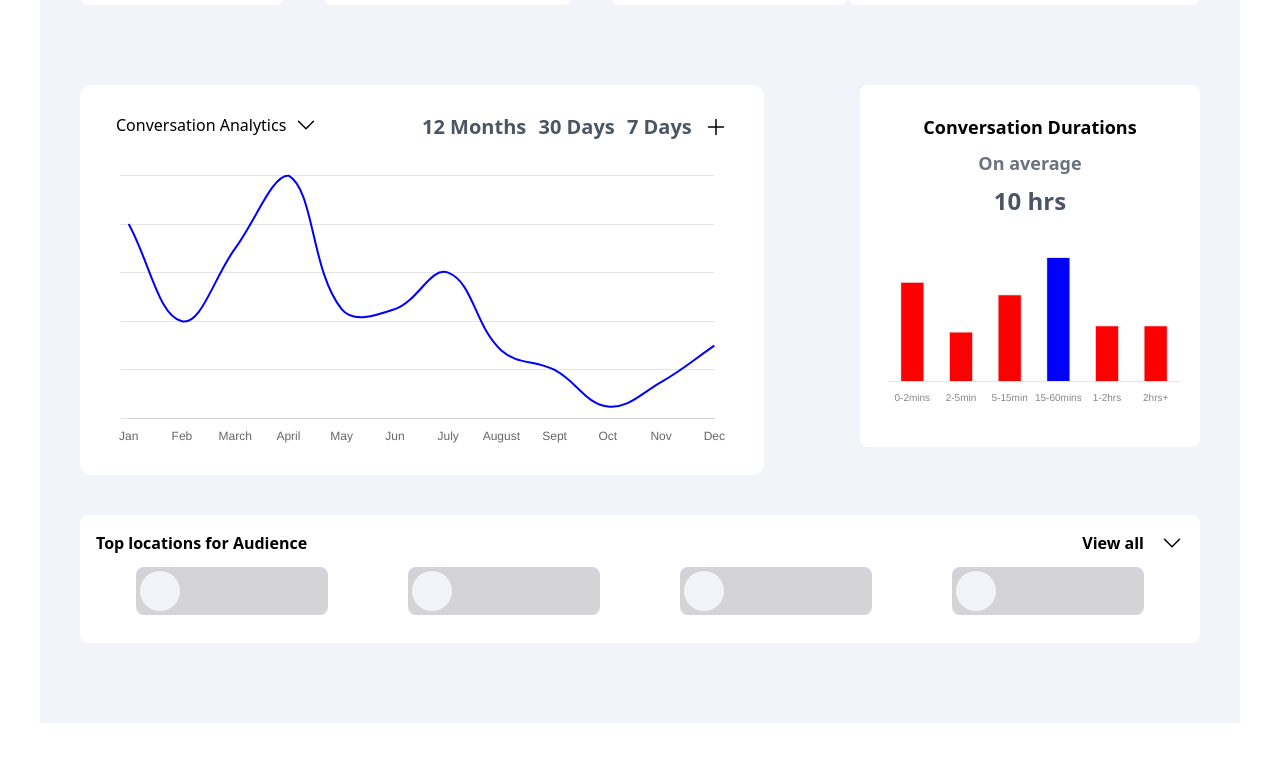
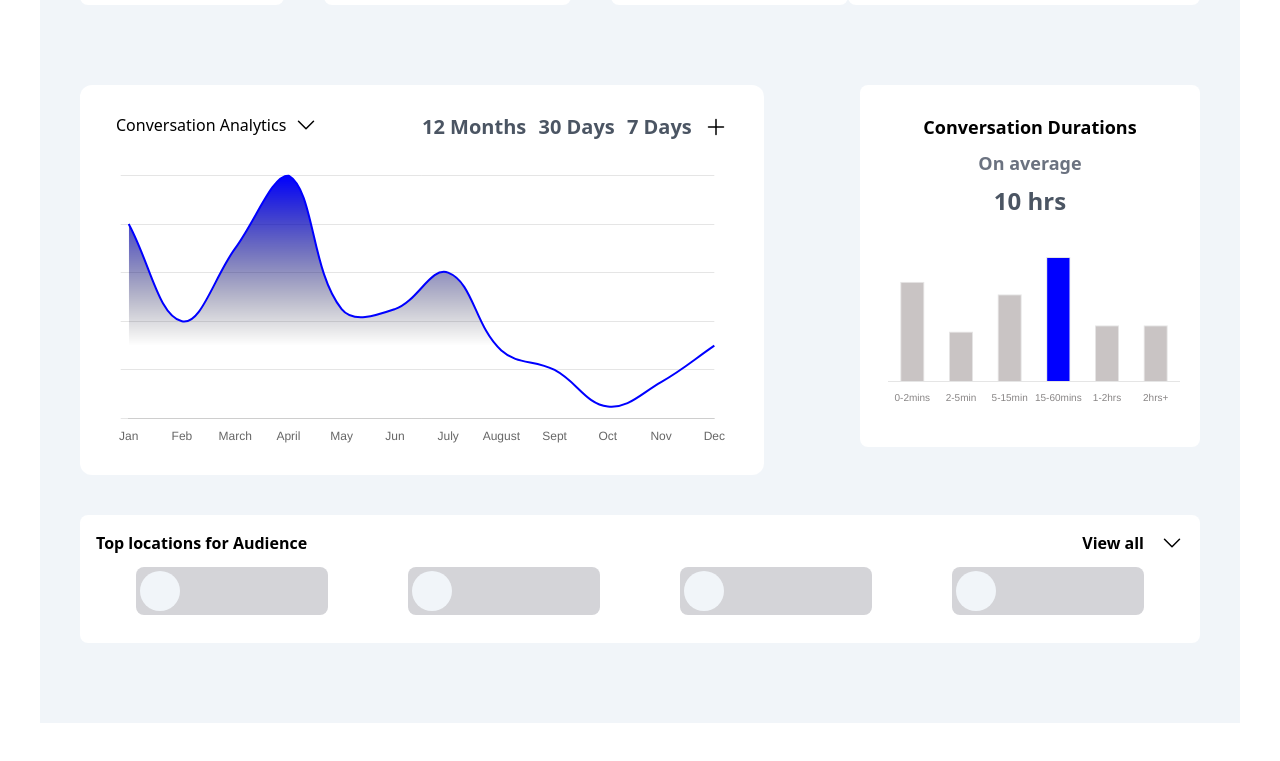
Before and after one commit to Ikendu/linegraph, a React (Vite) app: page / in a window 1280 px wide. Shown: the part 1638-2399 px from the top of the page. Built offline with nearby package versions, Linux system fonts and the light colour scheme.

Commit message:
dynamic height graph

```diff
--- a/src/App.css
+++ b/src/App.css
@@ -20,5 +20,6 @@
   width: 50%;
 }
 .checkers {
-  color: #888585;
+  color: #c9c4c4;
+  color: transparent
 }
--- a/src/components/AnalyticPage.jsx
+++ b/src/components/AnalyticPage.jsx
@@ -11,9 +11,22 @@ const AnalyticPage = () => {
       {
         label: 'Users Gained ',
         data: Data2.map((data) => data.visitors),
-        backgroundColor: ['white', 'white', 'white', 'white', 'white'],
+        //backgroundColor: ['blue', 'transparent'],
+        backgroundColor: (context) => {
+          const bgColor = [`blue`, `blue`, `transparent`]
+          if (!context.chart.chartArea) return
+          const {
+            ctx,
+            chartArea: { top, bottom },
+          } = context.chart
+          const bgGradient = ctx.createLinearGradient(0, top, 0, bottom)
+          bgGradient.addColorStop(0, bgColor[0])
+          bgGradient.addColorStop(0.7, bgColor[2])
+          return bgGradient
+        },
         borderColor: 'blue',
         borderWidth: 2,
+        fill: true,
       },
     ],
   })
@@ -27,7 +40,7 @@ const AnalyticPage = () => {
 
   DataBar.map((data) => {
     if (data.visitors === bigData) highColor.push(`blue`)
-    else highColor.push(`red`)
+    else highColor.push(`#c9c4c4`)
   })
 
   const [chartData2] = useState({
@@ -38,14 +51,7 @@ const AnalyticPage = () => {
         data: DataBar.map((data) => data.visitors),
 
         backgroundColor: highColor,
-        // backgroundColor: () => {
-        //   const newData = DataBar.find((data) => data.visitors === bigData)
-        //   console.log(bigData)
-        //   if (newData) return [`black`]
-        //   else return [`gray`]
-        // },
 
-        //borderColor: 'blue',
         borderWidth: 1,
       },
     ],
--- a/src/components/Dashboard.jsx
+++ b/src/components/Dashboard.jsx
@@ -16,7 +16,7 @@ const Dashboard = () => {
       {
         label: 'Users Gained ',
         data: Data.map((data) => data.visitors),
-        backgroundColor: ['white', 'white', 'white', 'white', 'white'],
+        backgroundColor: 'white',
         borderColor: 'blue',
         borderWidth: 2,
       },
@@ -25,7 +25,7 @@ const Dashboard = () => {
 
   return (
     <>
-      <div className='board bg-white m-20 m-auto mt-16'>
+      <div className='board bg-white m-auto mt-16'>
         <p>Live Visitors</p>
         <VisitorsChart chartData={chartData} />
       </div>
--- a/src/components/FinalChart.jsx
+++ b/src/components/FinalChart.jsx
@@ -22,6 +22,8 @@ const FinalChart = ({ chartData }) => {
         options={{
           tension: 0.4,
           pointRadius: 0,
+          elements: { point: { hoverRadius: 10 } },
+          hover: { mode: `index`, intersect: false },
           plugins: {
             title: {
               display: true,
```
